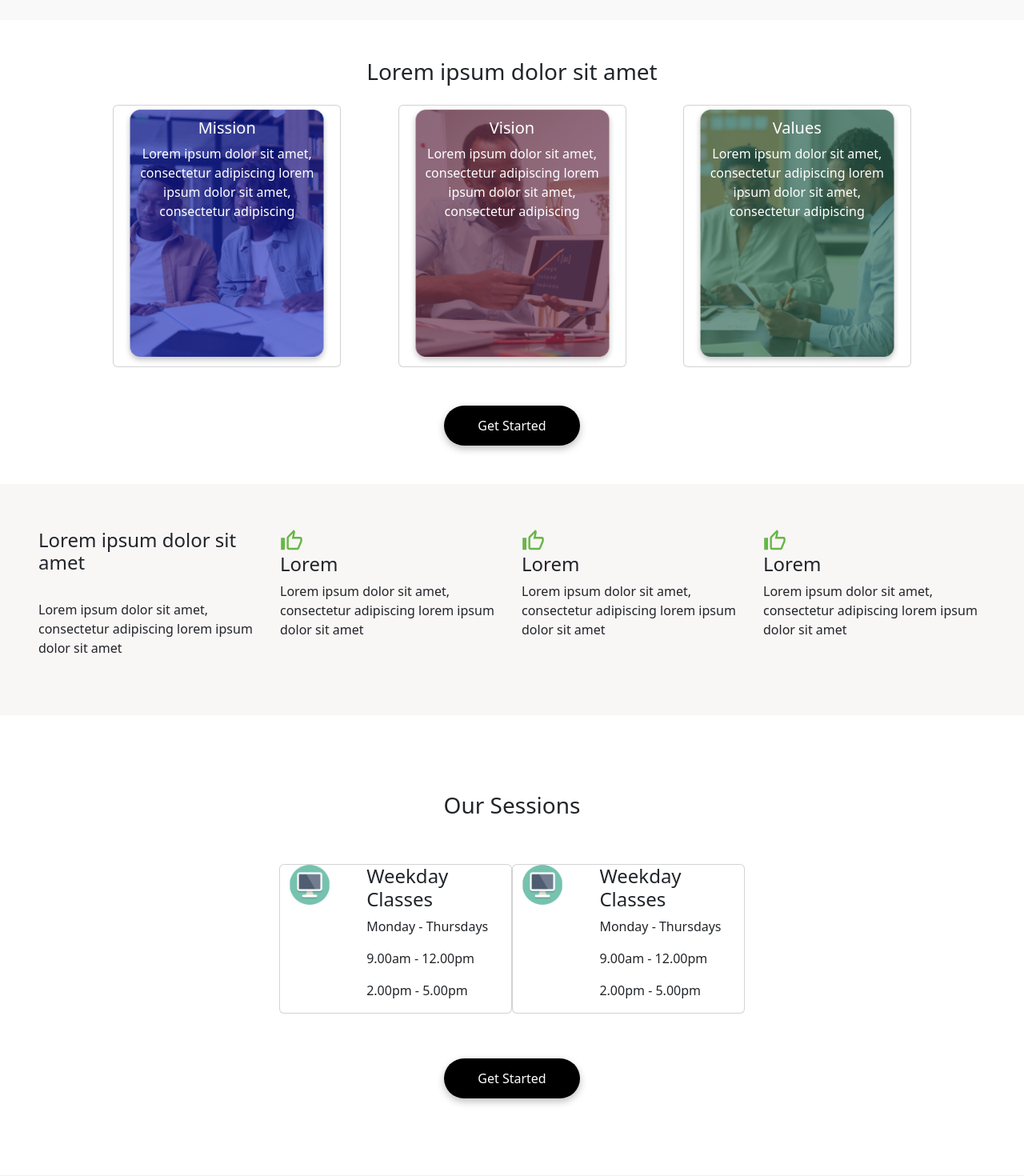
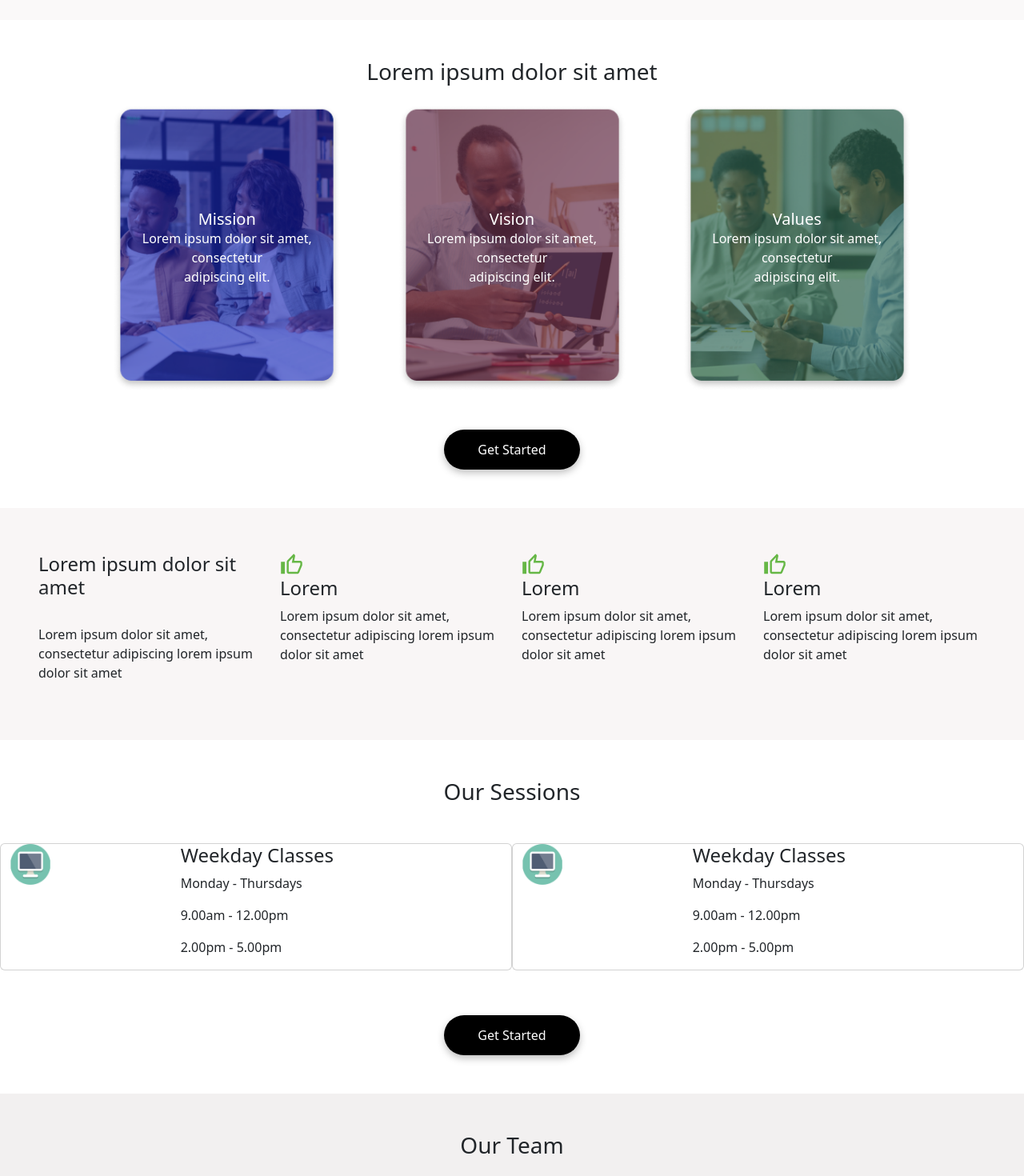
Before and after one commit to 8thGear-Tech/LanguageHubNg, a React (Create React App) app: page / in a window 1280 px wide. Shown: the part 720-2190 px from the top of the page at 80% size. Built offline with nearby package versions, Linux system fonts and the light colour scheme.

Commit message:
corrections

```diff
--- a/src/pages/home.js
+++ b/src/pages/home.js
@@ -63,48 +63,59 @@ const Flags = () => {
 };
 const About = () => {
   return (
-    <>
     <div className="container">
     <div className="row d-flex justify-content-center justify-content-evenly my-5">
-          {" "}
-          <h3 className="text-center mb-4">Lorem ipsum dolor sit amet</h3>{" "}
-          <div className="card col-lg-3 col-md-3 col-sm-12">
-            <img src={mission} className="card-img" alt="..." />
-            <div className="card-img-overlay text-center">
+      <h3 className="text-center mb-4">Lorem ipsum dolor sit amet</h3>
+      <div className="col-lg-3 col-md-3 col-sm-12 p-0">
+        <div className="position-relative">
+          <img src={mission} className="card-img" alt="..." style={{ objectFit: 'cover', height: '100%' }} />
+          <div className="card-img-overlay text-center p-0 d-flex align-items-center">
+            <div>
               <h5 className="card-title text-white">Mission</h5>
-              <p className="card-text text-white">
-                Lorem ipsum dolor sit amet, consectetur adipiscing lorem ipsum
-                dolor sit amet, consectetur adipiscing
-              </p>
-            </div>
-          </div>
-          <div className="card col-lg-3 col-md-3 col-sm-12">
-            <img src={vision} className="card-img" alt="..." />
-            <div className="card-img-overlay text-center">
-              <h5 className="card-title text-white">Vision</h5>
-              <p className="card-text text-white">
-                Lorem ipsum dolor sit amet, consectetur adipiscing lorem ipsum
-                dolor sit amet, consectetur adipiscing
-              </p>
-            </div>
-          </div>
-          <div className="card col-lg-3 col-md-3 col-sm-12">
-            <img src={values} className="card-img" alt="..." />
-            <div className="card-img-overlay text-center">
-              <h5 className="card-title text-white">Values</h5>
-              <p className="card-text text-white">
-                Lorem ipsum dolor sit amet, consectetur adipiscing lorem ipsum
-                dolor sit amet, consectetur adipiscing
+              <p className="card-text text-center text-white">
+                Lorem ipsum dolor sit amet, consectetur <br /> adipiscing elit.
               </p>
             </div>
           </div>
         </div>
+      </div>
+      <div className="col-lg-3 col-md-3 col-sm-12 p-0">
+        <div className="position-relative">
+          <img src={vision} className="card-img" alt="..." style={{ objectFit: 'cover', height: '100%' }} />
+          <div className="card-img-overlay text-center p-0 d-flex align-items-center">
+            <div>
+              <h5 className="card-title text-white">Vision</h5>
+              <p className="card-text text-white">
+                Lorem ipsum dolor sit amet, consectetur <br /> adipiscing elit.
+              </p>
+            </div>
+          </div>
+        </div>
+      </div>
+      <div className="col-lg-3 col-md-3 col-sm-12 p-0">
+        <div className="position-relative">
+          <img src={values} className="card-img" alt="..." style={{ objectFit: 'cover', height: '100%' }} />
+          <div className="card-img-overlay text-center p-0 d-flex align-items-center">
+            <div>
+              <h5 className="card-title text-white">Values</h5>
+              <p className="card-text text-white">
+                Lorem ipsum dolor sit amet, consectetur <br /> adipiscing elit.
+              </p>
+            </div>
+          </div>
+        </div>
+      </div>
+    </div>
     <div className="text-center">
-          {" "}
       <GetStartedButton />
     </div>
   </div>
-    </>
+
+
+
+
+
+
   );
 };
 
@@ -164,13 +175,13 @@ const OurSessions = () => {
     <>
       <br />
       <br />
-      <div className="container-fluid p-5 align-items-center" style={{ backgroundColor: '#FFFFFF' }}>
+      <div className="container-fluid  align-items-center" style={{ backgroundColor: '#FFFFFF' }}>
         <h3 className="text-center">Our Sessions</h3>
 
-        <div className="d-flex justify-content-center">
-          <div className="row align-items-center justify-content-center justify-content-lg-between my-5">
-            {/* Card 21*/}
-            <div className="card mb-2 col-lg-6 col-md-6 col-sm-12 col-12 order-lg-1 order-2">
+<div className=" flex justify-content-center">
+  <div className="row  my-5">
+    {/* Card 1 */}
+    <div className="card mb-2 col-lg-6 col-md-6 col-sm-12 col-12 order-lg-1 order-2" style={{ marginRight: '0px' }}>
       <div className="row">
         <div className="col-4">
           <div className="image-container">
@@ -189,7 +200,7 @@ const OurSessions = () => {
     </div>
 
     {/* Card 2 */}
-            <div className="card mb-2 col-lg-6 col-md-6 col-sm-12 col-12 order-lg-2 order-1">
+    <div className="card mb-2 col-lg-6 col-md-6 col-sm-12 col-12 order-lg-2 order-1" style={{ marginLeft: '0px' }}>
       <div className="row">
         <div className="col-4">
           <div className="image-container">
@@ -208,6 +219,7 @@ const OurSessions = () => {
     </div>
   </div>
 </div>
+
 
         <div className="text-center">
           <GetStartedButton />
@@ -228,7 +240,7 @@ const OurTeam = () => {
         <div className="d-flex justify-content-center">
           <div className="row align-items-center justify-content-center justify-content-lg-between my-5">
             {/* Card 1 */}
-            <div className="card mb-2 col-lg-6 col-md-6 col-sm-12 col-12 order-lg-1 order-2">
+            <div className=" mb-2 col-lg-6 col-md-6 col-sm-12 col-12 order-lg-1 order-2">
               <div className="row">
                 <div className="col-12">
                   <div className="image-container">
@@ -245,7 +257,7 @@ const OurTeam = () => {
             </div>
 
             {/* Card 2 */}
-            <div className="card mb-2 col-lg-6 col-md-6 col-sm-12 col-12 order-lg-2 order-1">
+            <div className=" mb-2 col-lg-6 col-md-6 col-sm-12 col-12 order-lg-2 order-1">
               <div className="row">
                 <div className="col-12">
                   <div className="image-container">
```
Lines whose indentation alone changed are shown as unchanged.
